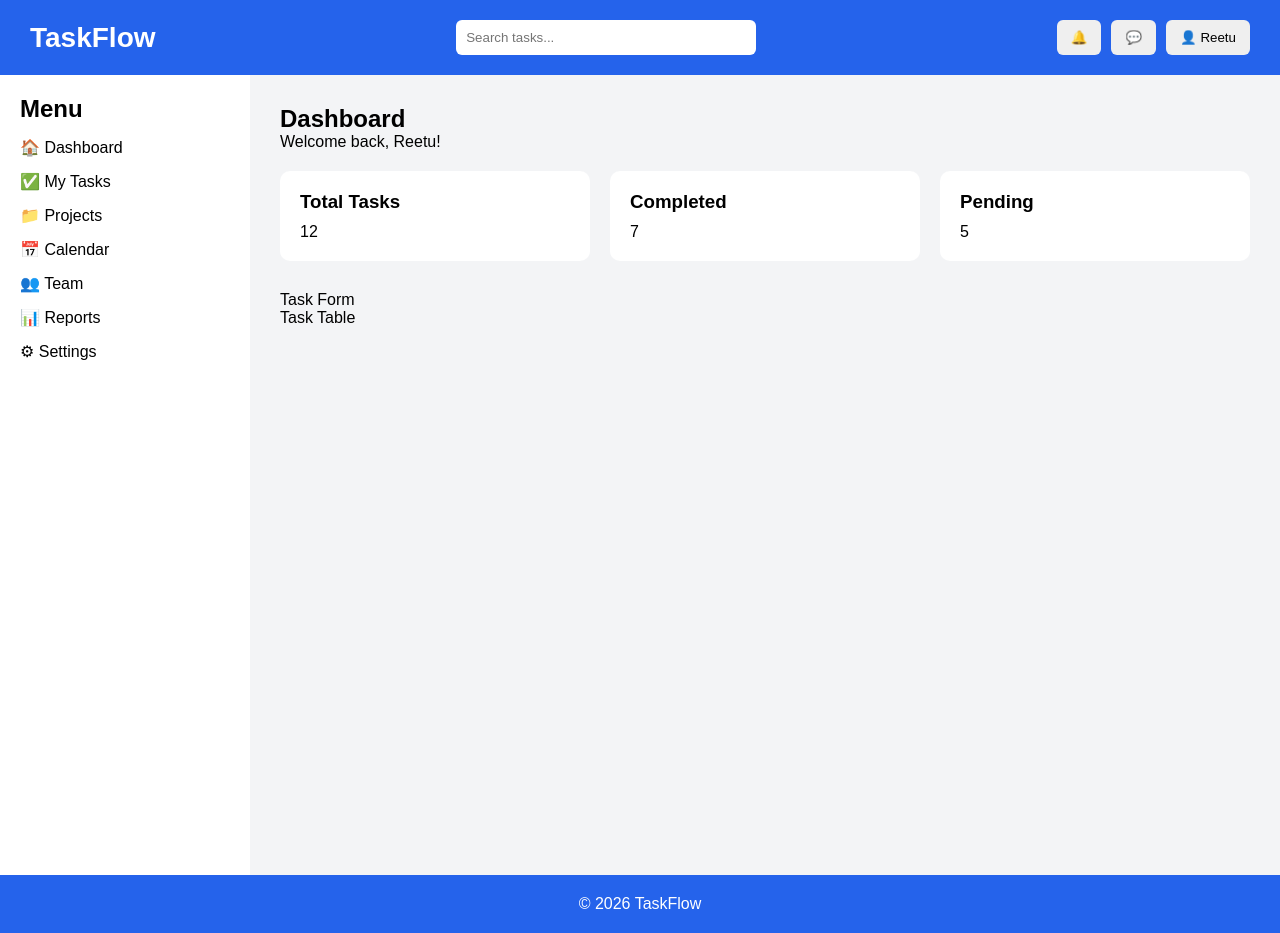
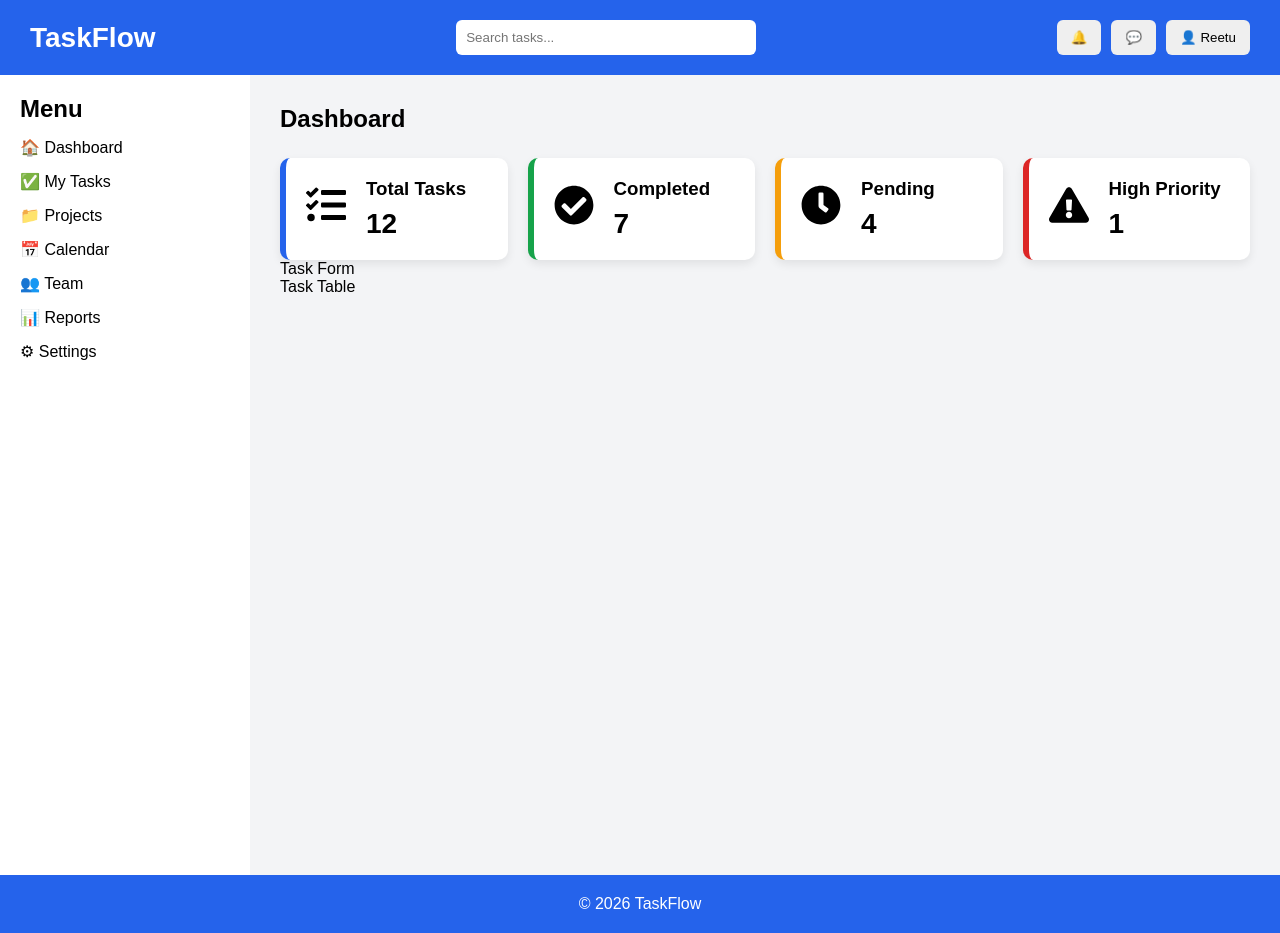
Before and after one commit to freeappstore-online/taskflow, a React (Vite) app in the folder taskflow-react/: page / in a window 1280 px wide. Built offline with nearby package versions, Linux system fonts and the light colour scheme.

Commit message:
Create reusable dashboard cards using props

```diff
--- /dev/null
+++ b/taskflow-react/src/components/Card/Card.css
@@ -0,0 +1,33 @@
+.card {
+  display: flex;
+  align-items: center;
+  gap: 20px;
+
+  background: white;
+
+  padding: 20px;
+
+  border-radius: 10px;
+
+  box-shadow: 0 4px 10px rgba(0,0,0,.08);
+}
+
+.card-icon {
+
+  font-size: 40px;
+
+}
+
+.card-content h3 {
+
+  margin-bottom: 8px;
+
+}
+
+.card-content p{
+
+  font-size:28px;
+
+  font-weight:bold;
+
+}
--- /dev/null
+++ b/taskflow-react/src/components/Card/Card.jsx
@@ -0,0 +1,21 @@
+import "./Card.css";
+
+function Card({ title, value, icon, color }) {
+  return (
+    <div
+      className="card"
+      style={{ borderLeft: `6px solid ${color}` }}
+    >
+      <div className="card-icon">
+        {icon}
+      </div>
+
+      <div className="card-content">
+        <h3>{title}</h3>
+        <p>{value}</p>
+      </div>
+    </div>
+  );
+}
+
+export default Card;
--- a/taskflow-react/src/components/Dashboard/Dashboard.css
+++ b/taskflow-react/src/components/Dashboard/Dashboard.css
@@ -1,20 +1,13 @@
-.dashboard {
-  margin-bottom: 30px;
+.cards{
+
+display:grid;
+
+grid-template-columns:
+
+repeat(auto-fit,minmax(220px,1fr));
+
+gap:20px;
+
+margin-top:25px;
+
 }
-
-.cards {
-  display: flex;
-  gap: 20px;
-  margin-top: 20px;
-}
-
-.card {
-  flex: 1;
-  background: white;
-  padding: 20px;
-  border-radius: 10px;
-}
-
-.card h3 {
-  margin-bottom: 10px;
-}
--- a/taskflow-react/src/components/Dashboard/Dashboard.jsx
+++ b/taskflow-react/src/components/Dashboard/Dashboard.jsx
@@ -1,34 +1,58 @@
 import "./Dashboard.css";
 
-function Dashboard() {
-  return (
-    <section className="dashboard">
+import Card from "../Card/Card";
 
-      <h2>Dashboard</h2>
+import {
+    FaTasks,
+    FaCheckCircle,
+    FaClock,
+    FaExclamationTriangle
+} from "react-icons/fa";
 
-      <p>Welcome back, Reetu!</p>
+function Dashboard(){
 
-      <div className="cards">
+    return(
 
-        <div className="card">
-          <h3>Total Tasks</h3>
-          <p>12</p>
-        </div>
+<section className="dashboard">
 
-        <div className="card">
-          <h3>Completed</h3>
-          <p>7</p>
-        </div>
+<h2>Dashboard</h2>
 
-        <div className="card">
-          <h3>Pending</h3>
-          <p>5</p>
-        </div>
+<div className="cards">
 
-      </div>
+<Card
+title="Total Tasks"
+value="12"
+icon={<FaTasks />}
+color="#2563eb"
+/>
 
-    </section>
-  );
+<Card
+title="Completed"
+value="7"
+icon={<FaCheckCircle />}
+color="#16a34a"
+/>
+
+<Card
+title="Pending"
+value="4"
+icon={<FaClock />}
+color="#f59e0b"
+/>
+
+<Card
+title="High Priority"
+value="1"
+icon={<FaExclamationTriangle />}
+color="#dc2626"
+/>
+
+</div>
+
+</section>
+
+    );
+
 }
 
 export default Dashboard;
```
Also changed, not shown: package.json (+15 -3 lines), 1 other file (tests, documents, lock files or other folders).
